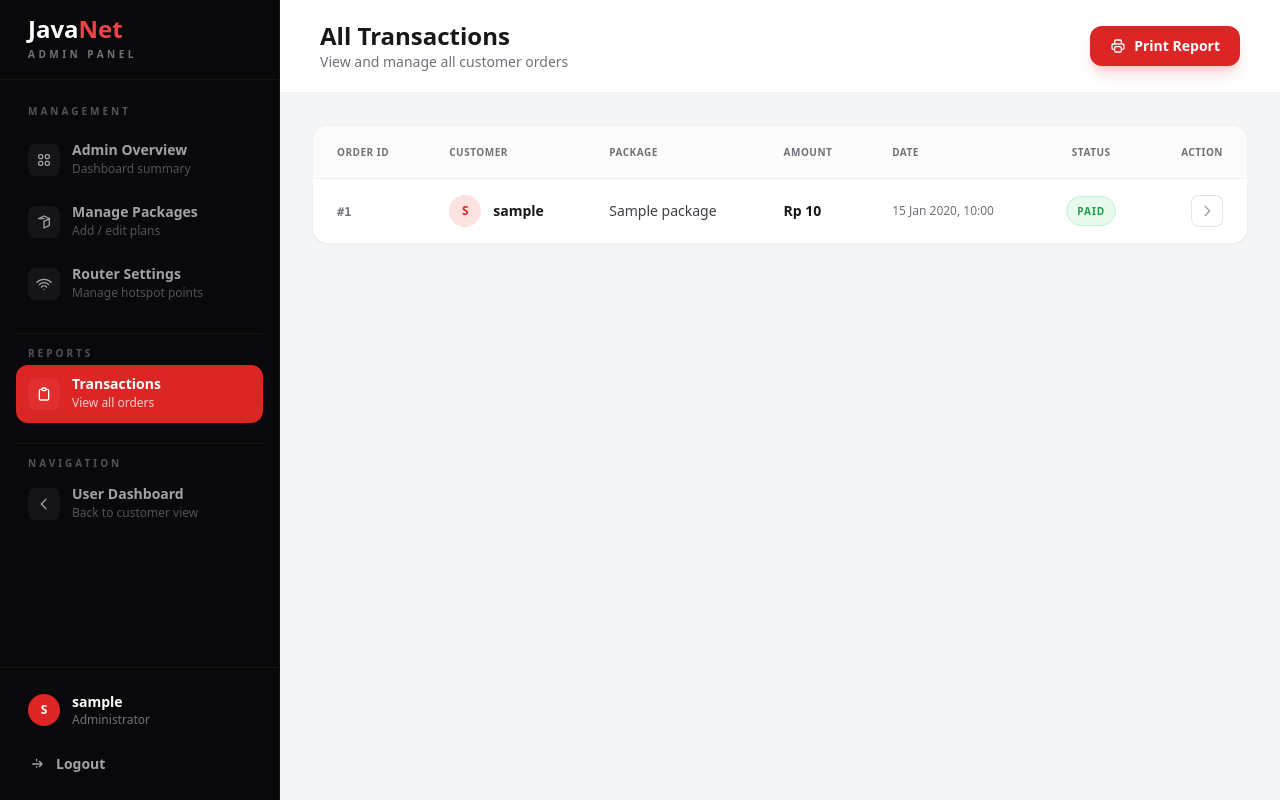
After one commit to Farmil23/IFB_210_PEMROGRAMAN_WEB_LANJUT_WEBSITE_ISP_CLIENT, a Flask app: page /admin/transactions in a window 1280 px wide. The commit adds this page. Run offline with Flask 3, Linux system fonts and the light colour scheme; a user stored in the database is signed in; tables that the repository leaves empty hold one stand-in row (values such as "Sample post"); some libraries are stand-ins or nearby versions.

Commit message:
feat: add admin transactions dashboard page

```diff
--- a/app/routes.py
+++ b/app/routes.py
@@ -756,6 +756,16 @@ def admin_dashboard():
     )
 
 
+@current_app.route('/admin/transactions')
+@login_required
+@admin_required
+def admin_transactions():
+    transactions = Transaction.query.order_by(Transaction.created_at.desc()).all()
+    return render_template(
+        'admin_transactions.html',
+        transactions=transactions
+    )
+
 @current_app.route('/admin/transactions/report')
 @login_required
 @admin_required
--- a/app/templates/admin_dashboard.html
+++ b/app/templates/admin_dashboard.html
@@ -206,7 +206,7 @@
                         <h2 class="text-xl font-black text-zinc-900">Recent Transactions</h2>
                         <p class="text-sm text-zinc-500 mt-0.5">Latest user checkouts and payments.</p>
                     </div>
-                    <a href="{{ url_for('admin_transactions_report') }}" target="_blank" class="inline-flex items-center gap-2 px-5 py-2.5 rounded-xl bg-zinc-900 text-white text-sm font-bold hover:bg-black active:scale-95 transition-all shadow-lg shadow-black/20 whitespace-nowrap">
+                    <a href="{{ url_for('admin_transactions') }}" target="_blank" class="inline-flex items-center gap-2 px-5 py-2.5 rounded-xl bg-zinc-900 text-white text-sm font-bold hover:bg-black active:scale-95 transition-all shadow-lg shadow-black/20 whitespace-nowrap">
                         <svg xmlns="http://www.w3.org/2000/svg" class="w-4 h-4" fill="none" viewBox="0 0 24 24" stroke="currentColor" stroke-width="2.5"><path stroke-linecap="round" stroke-linejoin="round" d="M9 12h6m-6 4h6m2 5H7a2 2 0 01-2-2V5a2 2 0 012-2h5.586a1 1 0 01.707.293l5.414 5.414a1 1 0 01.293.707V19a2 2 0 01-2 2z"/></svg>
                         View Full Report
                     </a>
--- /dev/null
+++ b/app/templates/admin_transactions.html
@@ -0,0 +1,102 @@
+{% extends "base_dashboard.html" %}
+{% block title %}Admin - Transactions | JavaNet{% endblock %}
+{% block content %}
+<div class="flex min-h-screen bg-zinc-950 text-zinc-900 overflow-hidden">
+    {% include 'partials/admin_sidebar.html' %}
+    <main class="flex-1 overflow-y-auto h-screen relative bg-[#f4f5f7] pb-28 lg:pb-0">
+        <!-- HEADER -->
+        <header class="sticky top-0 z-30 bg-white border-b border-black/5 px-10 py-5">
+            <div class="flex items-center justify-between">
+                <div>
+                    <h1 class="text-2xl font-black text-zinc-900">All Transactions</h1>
+                    <p class="text-sm text-zinc-500">View and manage all customer orders</p>
+                </div>
+                <div class="flex items-center gap-3">
+                    <a href="{{ url_for('admin_transactions_report') }}" target="_blank" class="inline-flex items-center gap-2 px-5 py-2.5 rounded-xl bg-red-600 text-white text-sm font-bold hover:bg-red-700 active:scale-95 transition-all shadow-lg shadow-red-600/20 whitespace-nowrap">
+                        <svg xmlns="http://www.w3.org/2000/svg" class="w-4 h-4" fill="none" viewBox="0 0 24 24" stroke="currentColor" stroke-width="2">
+                            <path stroke-linecap="round" stroke-linejoin="round" d="M17 17h2a2 2 0 002-2v-4a2 2 0 00-2-2H5a2 2 0 00-2 2v4a2 2 0 002 2h2m2 4h6a2 2 0 002-2v-4a2 2 0 00-2-2H9a2 2 0 00-2 2v4a2 2 0 002 2zm8-12V5a2 2 0 00-2-2H9a2 2 0 00-2 2v4h10z" />
+                        </svg>
+                        Print Report
+                    </a>
+                </div>
+            </div>
+        </header>
+
+        <div class="p-8 max-w-[1400px] mx-auto">
+            <div class="bg-white rounded-2xl border border-black/5 shadow-sm overflow-hidden">
+                <div class="overflow-x-auto">
+                    <table class="w-full text-left text-sm whitespace-nowrap">
+                        <thead>
+                            <tr class="bg-zinc-50/50 border-b border-black/5 text-zinc-500">
+                                <th class="px-6 py-4 font-bold tracking-wider uppercase text-[10px]">Order ID</th>
+                                <th class="px-6 py-4 font-bold tracking-wider uppercase text-[10px]">Customer</th>
+                                <th class="px-6 py-4 font-bold tracking-wider uppercase text-[10px]">Package</th>
+                                <th class="px-6 py-4 font-bold tracking-wider uppercase text-[10px]">Amount</th>
+                                <th class="px-6 py-4 font-bold tracking-wider uppercase text-[10px]">Date</th>
+                                <th class="px-6 py-4 font-bold tracking-wider uppercase text-[10px] text-center">Status</th>
+                                <th class="px-6 py-4 font-bold tracking-wider uppercase text-[10px] text-right">Action</th>
+                            </tr>
+                        </thead>
+                        <tbody class="divide-y divide-black/5">
+                            {% for tx in transactions %}
+                            <tr class="hover:bg-zinc-50/50 transition-colors group">
+                                <td class="px-6 py-4">
+                                    <span class="font-mono text-xs font-semibold text-zinc-500">#{{ tx.id }}</span>
+                                </td>
+                                <td class="px-6 py-4">
+                                    <div class="flex items-center gap-3">
+                                        <div class="w-8 h-8 rounded-full bg-red-100 flex items-center justify-center text-red-600 font-bold text-xs flex-shrink-0">
+                                            {{ tx.customer.username[0].upper() if tx.customer else '?' }}
+                                        </div>
+                                        <div>
+                                            <p class="font-bold text-zinc-900">{{ tx.customer.username if tx.customer else 'Unknown' }}</p>
+                                        </div>
+                                    </div>
+                                </td>
+                                <td class="px-6 py-4">
+                                    <p class="font-medium text-zinc-700">{{ tx.package.name if tx.package else '-' }}</p>
+                                </td>
+                                <td class="px-6 py-4">
+                                    <p class="font-bold text-zinc-900">Rp {{ "{:,.0f}".format(tx.package.price) if tx.package and tx.package.price else '0' }}</p>
+                                </td>
+                                <td class="px-6 py-4">
+                                    <p class="text-xs text-zinc-500">{{ tx.created_at.strftime('%d %b %Y, %H:%M') if tx.created_at else '-' }}</p>
+                                </td>
+                                <td class="px-6 py-4 text-center">
+                                    {% if tx.status == 'paid' %}
+                                        <span class="inline-flex items-center gap-1.5 px-2.5 py-1 rounded-full text-[10px] font-black uppercase tracking-widest bg-green-500/10 text-green-600 border border-green-200">Paid</span>
+                                    {% elif tx.status == 'pending' %}
+                                        <span class="inline-flex items-center gap-1.5 px-2.5 py-1 rounded-full text-[10px] font-black uppercase tracking-widest bg-amber-500/10 text-amber-600 border border-amber-200">Pending</span>
+                                    {% else %}
+                                        <span class="inline-flex items-center gap-1.5 px-2.5 py-1 rounded-full text-[10px] font-black uppercase tracking-widest bg-red-500/10 text-red-600 border border-red-200">{{ tx.status }}</span>
+                                    {% endif %}
+                                </td>
+                                <td class="px-6 py-4 text-right">
+                                    <a href="{{ url_for('admin_transaction_detail', transaction_id=tx.id) }}" class="inline-flex items-center justify-center w-8 h-8 rounded-lg bg-white border border-black/10 text-zinc-400 hover:text-red-600 hover:border-red-200 hover:bg-red-50 transition-all">
+                                        <svg xmlns="http://www.w3.org/2000/svg" class="w-4 h-4" fill="none" viewBox="0 0 24 24" stroke="currentColor" stroke-width="2">
+                                            <path stroke-linecap="round" stroke-linejoin="round" d="M9 5l7 7-7 7" />
+                                        </svg>
+                                    </a>
+                                </td>
+                            </tr>
+                            {% else %}
+                            <tr>
+                                <td colspan="7" class="px-6 py-12 text-center">
+                                    <div class="inline-flex items-center justify-center w-12 h-12 rounded-full bg-zinc-100 mb-3">
+                                        <svg xmlns="http://www.w3.org/2000/svg" class="w-6 h-6 text-zinc-400" fill="none" viewBox="0 0 24 24" stroke="currentColor" stroke-width="2">
+                                            <path stroke-linecap="round" stroke-linejoin="round" d="M20 13V6a2 2 0 00-2-2H6a2 2 0 00-2 2v7m16 0v5a2 2 0 01-2 2H6a2 2 0 01-2-2v-5m16 0h-2.586a1 1 0 00-.707.293l-2.414 2.414a1 1 0 01-.707.293h-3.172a1 1 0 01-.707-.293l-2.414-2.414A1 1 0 006.586 13H4" />
+                                        </svg>
+                                    </div>
+                                    <p class="text-sm font-bold text-zinc-900">No transactions yet</p>
+                                    <p class="text-xs text-zinc-500 mt-1">Orders will appear here once customers make a purchase.</p>
+                                </td>
+                            </tr>
+                            {% endfor %}
+                        </tbody>
+                    </table>
+                </div>
+            </div>
+        </div>
+    </main>
+</div>
+{% endblock %}
--- a/app/templates/partials/admin_sidebar.html
+++ b/app/templates/partials/admin_sidebar.html
@@ -88,18 +88,18 @@
         </p>
 
         <!-- TRANSACTIONS REPORT -->
-        <a href="{{ url_for('admin_transactions_report') }}"
+        <a href="{{ url_for('admin_transactions') }}"
            class="flex items-center gap-3 px-3 py-3 rounded-xl transition-all duration-200
-                  {{ 'bg-red-600 text-white' if ep in ('admin_transactions_report', 'admin_transaction_detail') else 'text-zinc-400 hover:bg-white/5 hover:text-white' }}">
+                  {{ 'bg-red-600 text-white' if ep in ('admin_transactions', 'admin_transaction_detail') else 'text-zinc-400 hover:bg-white/5 hover:text-white' }}">
             <div class="w-8 h-8 rounded-lg flex items-center justify-center flex-shrink-0
-                        {{ 'bg-red-500/30' if ep in ('admin_transactions_report', 'admin_transaction_detail') else 'bg-white/5' }}">
+                        {{ 'bg-red-500/30' if ep in ('admin_transactions', 'admin_transaction_detail') else 'bg-white/5' }}">
                 <svg xmlns="http://www.w3.org/2000/svg" class="w-4 h-4" fill="none" viewBox="0 0 24 24" stroke="currentColor" stroke-width="2">
                     <path stroke-linecap="round" stroke-linejoin="round" d="M9 5H7a2 2 0 00-2 2v12a2 2 0 002 2h10a2 2 0 002-2V7a2 2 0 00-2-2h-2M9 5a2 2 0 002 2h2a2 2 0 002-2M9 5a2 2 0 012-2h2a2 2 0 012 2"/>
                 </svg>
             </div>
             <div>
                 <p class="text-sm font-semibold leading-none">Transactions</p>
-                <p class="text-xs mt-1 {{ 'text-red-200' if ep in ('admin_transactions_report', 'admin_transaction_detail') else 'text-zinc-600' }}">View all orders</p>
+                <p class="text-xs mt-1 {{ 'text-red-200' if ep in ('admin_transactions', 'admin_transaction_detail') else 'text-zinc-600' }}">View all orders</p>
             </div>
         </a>
 
@@ -188,8 +188,8 @@
         <span class="text-[10px] font-bold">Routers</span>
     </a>
 
-    <a href="{{ url_for('admin_transactions_report') }}"
-       class="flex flex-col items-center gap-1.5 {{ 'text-red-500' if request.endpoint in ('admin_transactions_report', 'admin_transaction_detail') else 'text-zinc-500' }} transition-colors">
+    <a href="{{ url_for('admin_transactions') }}"
+       class="flex flex-col items-center gap-1.5 {{ 'text-red-500' if request.endpoint in ('admin_transactions', 'admin_transaction_detail') else 'text-zinc-500' }} transition-colors">
         <svg xmlns="http://www.w3.org/2000/svg" class="w-5 h-5" fill="none" viewBox="0 0 24 24" stroke="currentColor" stroke-width="2"><path stroke-linecap="round" stroke-linejoin="round" d="M9 5H7a2 2 0 00-2 2v12a2 2 0 002 2h10a2 2 0 002-2V7a2 2 0 00-2-2h-2M9 5a2 2 0 002 2h2a2 2 0 002-2M9 5a2 2 0 012-2h2a2 2 0 012 2"/></svg>
         <span class="text-[10px] font-bold">Orders</span>
     </a>
```
